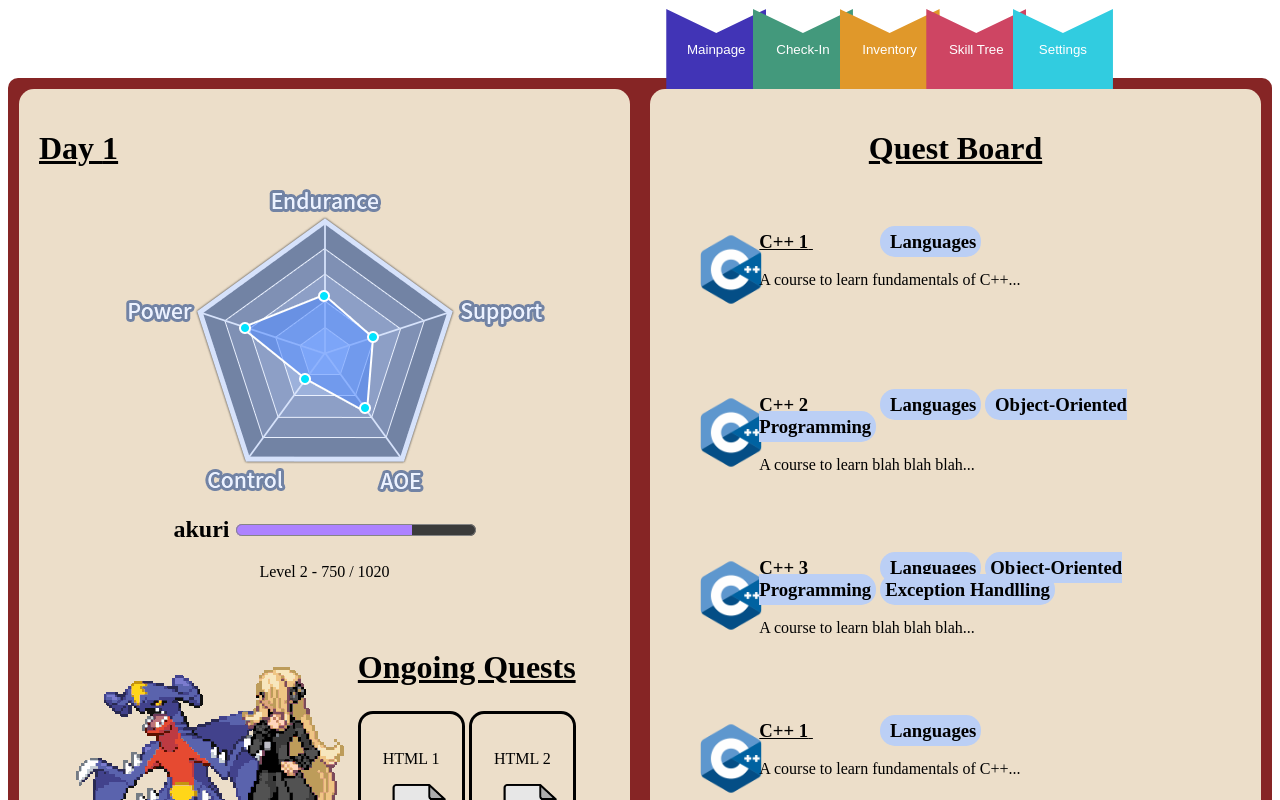
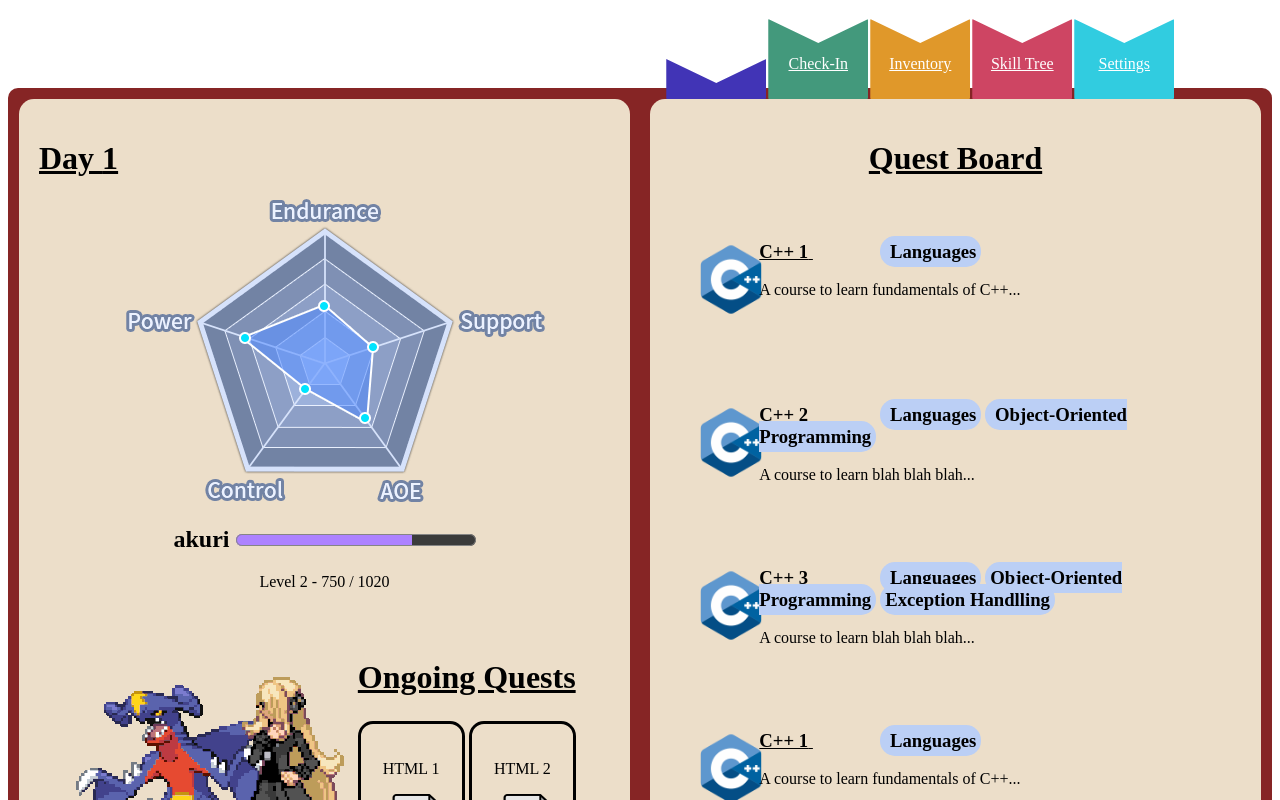
Before and after one commit to Edutale/Team-Plasma, a React (Vite) app in the folder edutale/: page / in a window 1280 px wide. Shown: the top 800 px of the page. Built offline with nearby package versions, Linux system fonts and the light colour scheme.

Commit message:
changed bookmarks to navlinks instead of links and fixed css

```diff
--- a/edutale/src/App.css
+++ b/edutale/src/App.css
@@ -5,7 +5,6 @@
   grid-template-columns: 50% 50%;
   background-color: #862525;
   padding: 1px;
-  margin-top: 70px;
   border-radius: 10px;
 }
 
--- a/edutale/src/Navigation/Navigation.css
+++ b/edutale/src/Navigation/Navigation.css
@@ -3,37 +3,46 @@
 .bookmarksBox {
     position: relative;
     display: grid;
-    grid-template-columns: auto auto auto auto auto auto auto;
+    grid-template-columns: auto auto auto auto auto;
     object-fit: contain;
     margin-left: 52%;
     text-align: left;
+    height: 80px;
+    top: 10px;
+    width: 510px;
 }
 
 .bookmark {
-    position: absolute;
     margin: 1px;
-    top: 0px;
     height: 80px;
     width: 100px;
-    border: 0px;
+    border-radius: 1px;
+    text-align: center;
     color: white;
     transition: 0.3s;
     clip-path: polygon(50% 30%, 100% 0, 100% 100%, 0 100%, 0 0);
 }
 
-.bookmark:focus {
+.markIcon {
+    padding-top: 20px;
+}
+
+.active {
     clip-path: polygon(50% 80%, 100% 50%, 100% 100%, 0 100%, 0 50%);
     color: rgba(0, 0, 0, 0);
 }
 
-.mainpageMark {
+/* Mainpage Bookmark CSS */
+.mainMark {
     background-color: rgb(65, 52, 182);
 }
 
-.mainpageMark:hover {
+.mainMark:hover {
     background-color: rgb(44, 35, 122);
 }
+/* --------------- */
 
+/* Check-In Bookmark CSS */
 .check-inMark {
     background-color: rgb(67, 153, 124);
 }
@@ -41,7 +50,9 @@
 .check-inMark:hover {
     background-color: rgb(57, 128, 103);
 }
+/* --------------- */
 
+/* Inventory Bookmark CSS */
 .inventoryMark {
     background-color: rgb(224, 152, 42);
 }
@@ -49,15 +60,19 @@
 .inventoryMark:hover {
     background-color: rgb(175, 118, 31);
 }
+/* --------------- */
 
-.skill-treeMark {
+/* Store Bookmark CSS */
+.storeMark {
     background-color: rgb(206, 69, 99);
 }
 
-.skill-treeMark:hover {
+.storeMark:hover {
     background-color: rgb(170, 59, 83);
 }
+/* --------------- */
 
+/* Settings Bookmark CSS */
 .settingsMark {
     background-color: rgb(49, 204, 224);
 }
@@ -65,3 +80,4 @@
 .settingsMark:hover {
     background-color: rgb(40, 165, 182);
 }
+/* --------------- */
--- a/edutale/src/Navigation/Navigation.jsx
+++ b/edutale/src/Navigation/Navigation.jsx
@@ -1,15 +1,16 @@
-import { Link } from 'react-router-dom';
+import { NavLink } from 'react-router-dom';
 import './Navigation.css'
 
 function Navigation() {
   return (
     <div className="bookmarksBox">
-      <Link to="/"><button className='bookmark mainpageMark'> Mainpage </button></Link>
-      <Link to="/check-in"><button className='bookmark check-inMark'> Check-In </button></Link>
-      <Link to="/inventory"><button className='bookmark inventoryMark'> Inventory </button></Link>
-      <Link to="/skill-tree"><button className='bookmark skill-treeMark'> Skill Tree </button></Link>
-      <Link to="/settings"><button className='bookmark settingsMark'> Settings </button></Link>
+      <NavLink to="/" className='bookmark mainMark'><p className='markIcon'> Mainpage </p></NavLink>
+      <NavLink to="/check-in" className='bookmark check-inMark'><p className='markIcon'> Check-In </p></NavLink>
+      <NavLink to="/inventory" className='bookmark inventoryMark'><p className='markIcon'> Inventory </p></NavLink>
+      <NavLink to="/skill-tree" className='bookmark storeMark'><p className='markIcon'> Skill Tree </p></NavLink>
+      <NavLink to="/settings" className='bookmark settingsMark'><p className='markIcon'> Settings </p></NavLink>
     </div>
+
           )
 }
 
```
